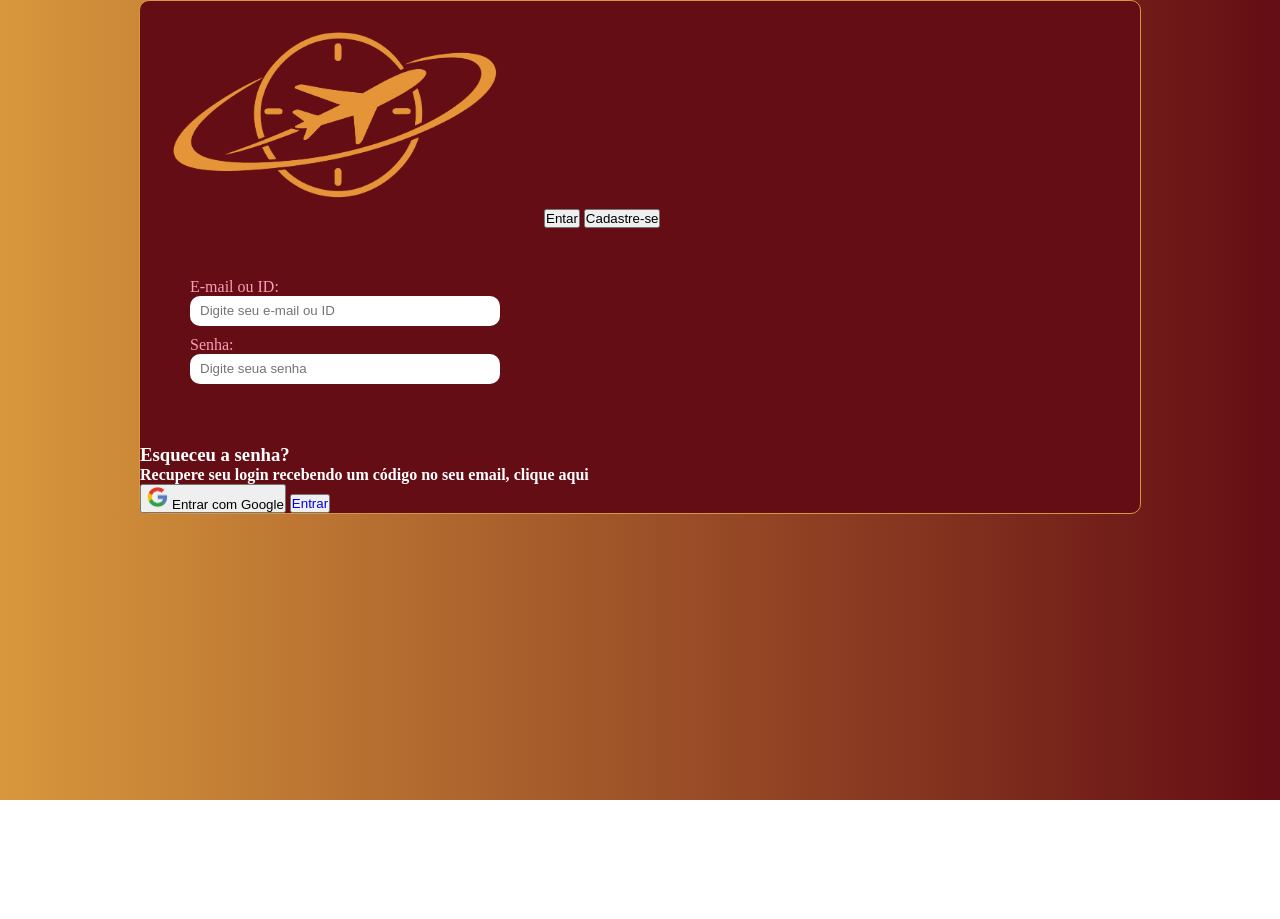
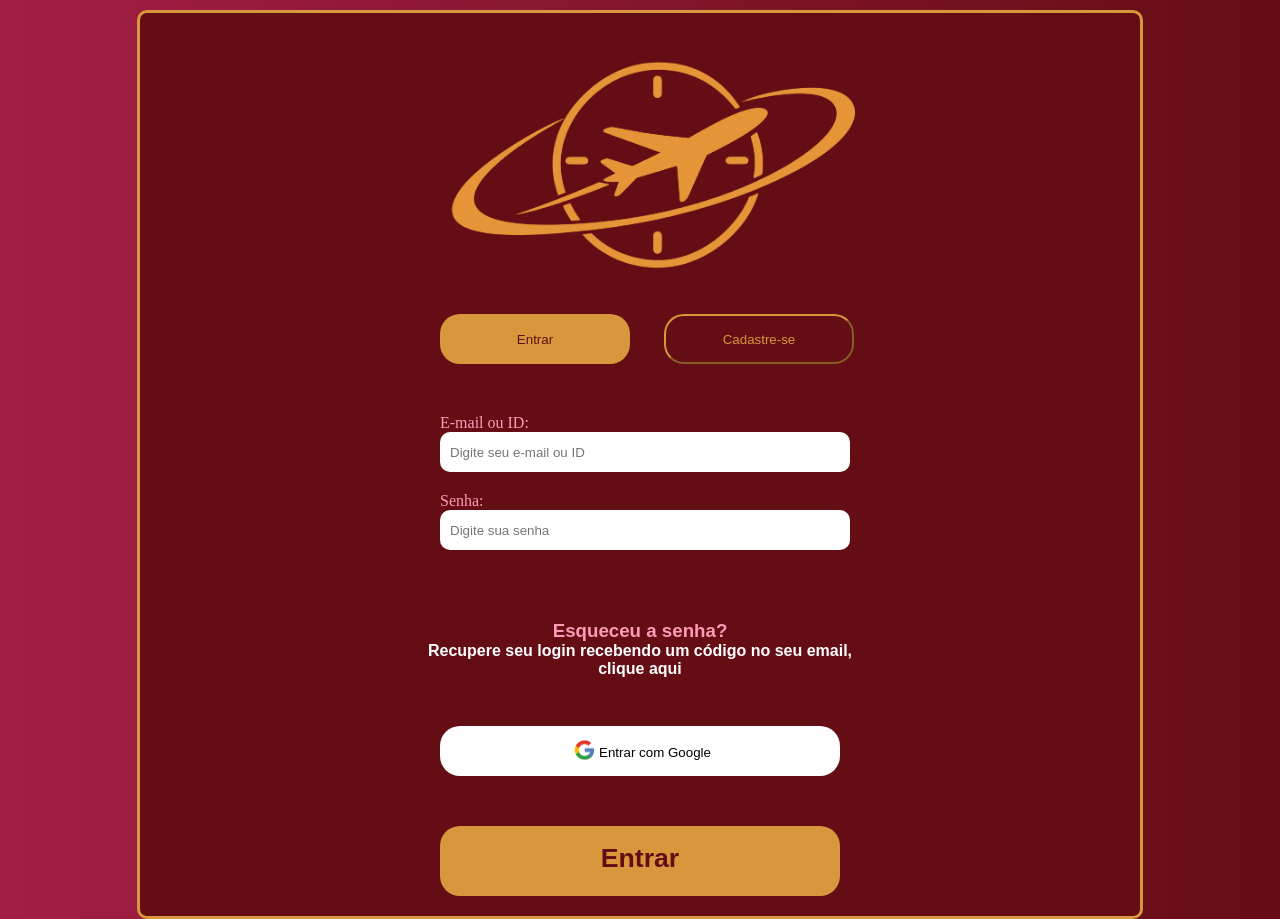
Before and after one commit to SENAI-Cotia/DS-SEDUC-2026-2-GP1-TEMPUS, a plain HTML site: page pages/login.html in a window 1280 px wide. Before the commit the page ends 800 px from the top, so only its background shows below. Drawn offline with Linux system fonts and the light colour scheme.

Commit message:
conclusão das minhas páginas (de novo)

```diff
--- a/pages/login.html
+++ b/pages/login.html
@@ -9,8 +9,9 @@
 <body>
       <div class="conteudo">
         <img class="logo" src="../img/logo.png">
+        <br>
         <button class="entrar">
-            Entar
+            Entrar
         </button>
 
         <button class="cadastrar">
@@ -22,15 +23,18 @@
             <input type="text" id="email" placeholder="Digite seu e-mail ou ID" />
 
             <label for="senha">Senha:</label>
-            <input type="password" id="senha" placeholder="Digite seua senha">
+            <input type="password" id="senha" placeholder="Digite sua senha">
         </div>
 
         <h3>Esqueceu a senha?</h3>
-        <h4>Recupere seu login recebendo um código no seu email, <a href="#">clique aqui</a></h4>
+        <h4>Recupere seu login recebendo um código no seu email, <br> <a href="esqueciAsenha.html">clique aqui</a></h4>
+
+        <br>
 
         <button class="entrar-google"><img class="google" src="../img/google.png">Entrar com Google</button>
+        <br>
 
-        <button class="entrar-final"><a href="#">Entrar</a></button>
+        <button class="entrar-final"><a href="#"><h1>Entrar</h1></a></button>
     </div>
 </body>
 </html>
--- a/styles/esqueciAsenha.css
+++ b/styles/esqueciAsenha.css
@@ -0,0 +1,69 @@
+*{
+    margin: 0;
+    padding: 0;
+}
+
+body{
+    background: linear-gradient(to right, #640D14, #a31e44 )
+}
+
+.conteudo{
+    background-color: #640D14;
+    margin: 0 auto;
+    margin-top: 10px;
+
+    padding-top: 10px;
+    padding-bottom: 20px;
+
+    max-width: 1000px;
+
+    border-radius: 10px;
+    border: 3px solid #D8973C;
+}
+
+.logo{
+    width: 500px;
+    height: auto;
+    margin-left: 270px;
+    padding-bottom: 10px;
+}
+
+.formulario{
+    margin: 50px;
+    width: 100px;
+    margin-left: 300px;
+}
+
+.formulario label{
+    color: #FD9BB7;
+}
+
+.formulario input{
+    padding-left: 10px;
+    width: 400px;
+    height: 50px;
+    border-radius: 10px;
+    border: none;
+    margin-bottom: 40px;
+}
+
+.entrar-final{
+    width: 400px;
+    height: 70px;
+    border-radius: 20px;
+    border: none;
+    padding-bottom: 5px;
+    margin-top: 50px;
+    margin-left: 300px;
+
+    background-color: #D8973C;
+}
+
+.entrar-final h1{
+    padding: 5px;
+    color: #640D14;
+}
+
+a{
+    text-decoration: none;
+}
--- a/styles/login.css
+++ b/styles/login.css
@@ -4,31 +4,40 @@
 }
 
 body{
-    background: linear-gradient(to right, #D8973C, #640D14)
+    background: linear-gradient(to right, #a31e44, #640D14 )
 }
 
 .conteudo{
     background-color: #640D14;
     margin: 0 auto;
+    margin-top: 10px;
+
+    padding-top: 10px;
+    padding-bottom: 20px;
 
     max-width: 1000px;
 
     border-radius: 10px;
-    border: 1px solid #D8973C;
+    border: 3px solid #D8973C;
 
 }
 
 .google{
     width: 30px;
+    margin-bottom: -5px;
 }
 
 .logo{
-    width: 400px;
+    width: 500px;
+    height: auto;
+    margin-left: 270px;
+    padding-bottom: 10px;
 }
 
 .formulario{
     margin: 50px;
     width: 100px;
+    margin-left: 300px;
 }
 
 .formulario label{
@@ -37,14 +46,23 @@ body{
 
 .formulario input{
     padding-left: 10px;
-    margin-bottom: 10px;
-    width: 300px;
-    height: 30px;
+    width: 400px;
+    height: 40px;
     border-radius: 10px;
     border: none;
+    margin-bottom: 20px;
 }
 
 .conteudo h3, h4{
+    font-family: Arial, Helvetica, sans-serif;
+    text-align: center;
+}
+
+h3{
+    color: #FD9BB7;
+}
+
+h4{
     color: white;
 }
 
@@ -59,3 +77,51 @@ h4 a{
 h4 a:hover{
     color: #FD9BB7;
 }
+
+.entrar, .cadastrar{
+    width: 190px;
+    height: 50px;
+    border-radius: 20px;
+}
+
+.entrar{
+    color: #640D14;
+    background-color: #D8973C;
+    border: none;
+    margin-left: 300px;
+    margin-right: 30px;
+}
+
+.cadastrar{
+    background-color: #640D14;
+    border-color: #D8973C;
+    color: #D8973C;
+}
+
+.entrar-google{
+    width: 400px;
+    height: 50px;
+    background-color: white;
+    border: none;
+    border-radius: 20px;
+    padding-bottom: 5px;
+    margin-top: 30px;
+    margin-left: 300px;
+}
+
+.entrar-final{
+    width: 400px;
+    height: 70px;
+    border-radius: 20px;
+    border: none;
+    padding-bottom: 5px;
+    margin-top: 50px;
+    margin-left: 300px;
+
+    background-color: #D8973C;
+}
+
+.entrar-final h1{
+    padding: 5px;
+    color: #640D14;
+}
```
Also changed, not shown: pages/esqueciAsenha.html (+19 -1 lines).
